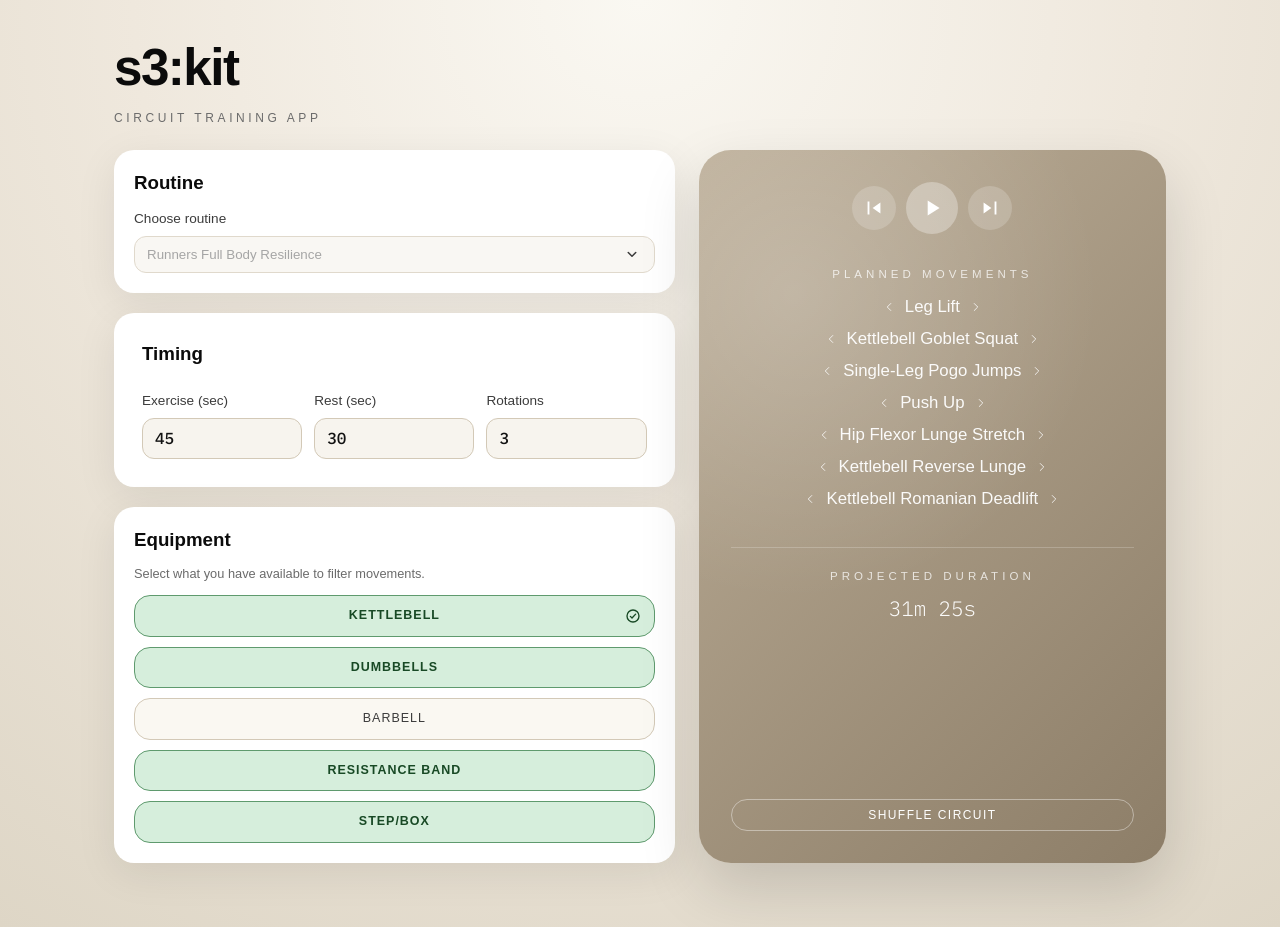
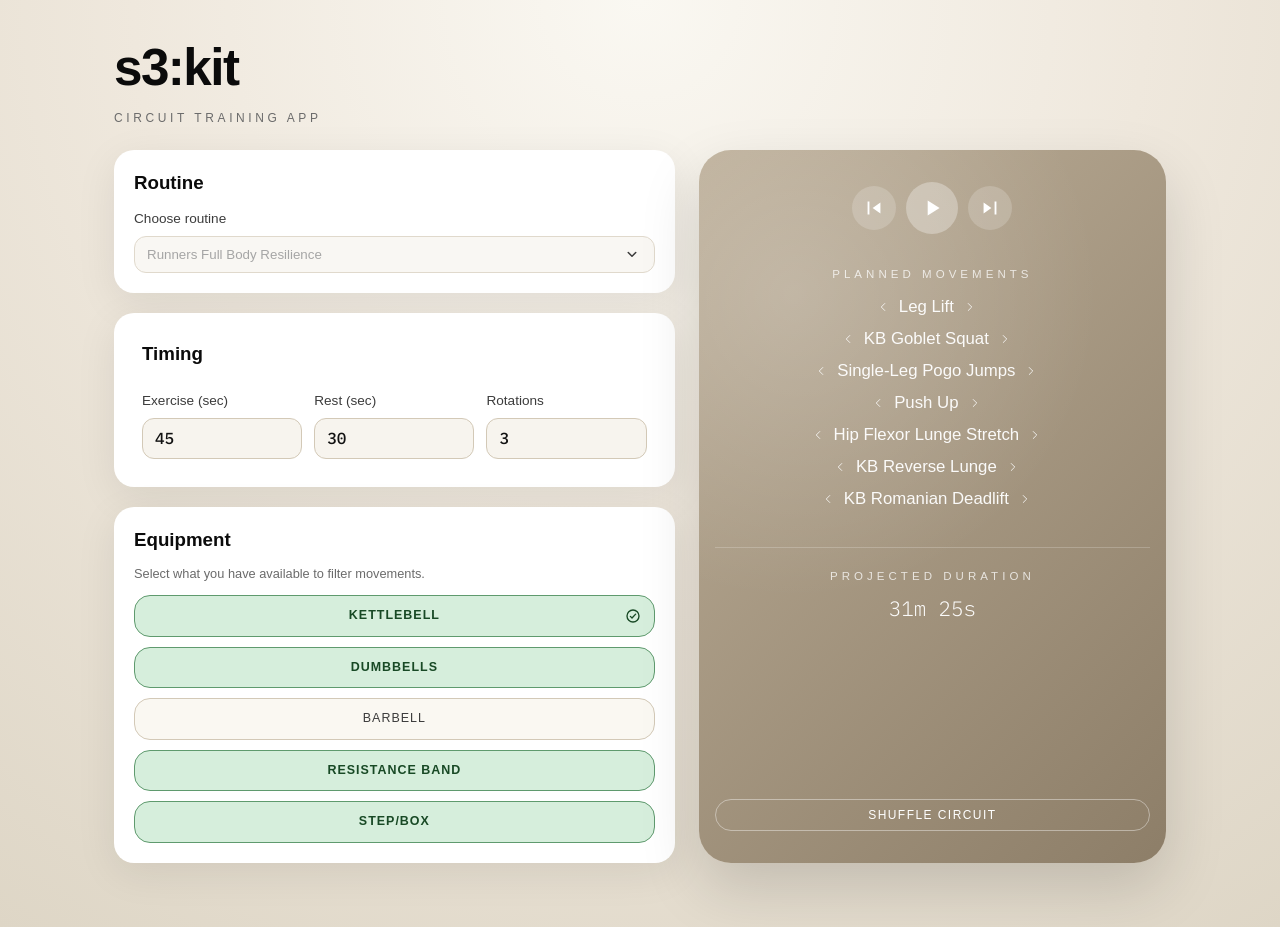
Before and after one commit to robgriffin247/circuits, a React (Vite) app in the folder web/: page / in a window 1280 px wide. Built offline with nearby package versions, Linux system fonts and the light colour scheme; a web font is replaced by a local one.

Commit message:
card fixes

```diff
--- a/web/movements.yml
+++ b/web/movements.yml
@@ -1,5 +1,5 @@
 barbell_back_squat:
-  - name: Barbell Back Squat
+  - name: Bar Back Squat
     category: knee_strength
     category_name: Knee Strength
     side: false
@@ -14,7 +14,7 @@ bird_dog:
     cues: Alternate opposite arm and leg, keep your hips level, and reach long rather than lifting high.
 
 bulgarian_split_barbell:
-  - name: Barbell Bulgarian Split Squat
+  - name: Bar Bulgarian Split Squat
     category: knee_stability
     category_name: Knee Stability
     side: true
@@ -22,7 +22,7 @@ bulgarian_split_barbell:
     cues: Set the bar across your upper back, keep your torso quiet, and complete all reps on one leg before changing sides.
 
 bulgarian_split_bodyweight:
-  - name: Bodyweight Bulgarian Split Squat
+  - name: Bulgarian Split Squat
     category: knee_stability
     category_name: Knee Stability
     side: true
@@ -30,7 +30,7 @@ bulgarian_split_bodyweight:
     cues: Rear foot elevated, front shin mostly vertical, and finish all reps on one side before switching.
 
 bulgarian_split_dumbbell:
-  - name: Dumbbell Bulgarian Split Squat
+  - name: DB Bulgarian Split Squat
     category: knee_stability
     category_name: Knee Stability
     side: true
@@ -38,7 +38,7 @@ bulgarian_split_dumbbell:
     cues: Hold one dumbbell in the hand opposite the front leg, move slowly on the way down, and finish one side before switching.
 
 bulgarian_split_kettlebell:
-  - name: Kettlebell Bulgarian Split Squat
+  - name: KB Bulgarian Split Squat
     category: knee_stability
     category_name: Knee Stability
     side: true
@@ -53,7 +53,7 @@ dead_bug:
     cues: Alternate opposite arm and leg, press your lower back into the floor, and move slowly enough that nothing shifts.
 
 deadlift_barbell:
-  - name: Barbell Deadlift
+  - name: Bar Deadlift
     category: posterior_chain_strength
     category_name: Posterior Chain Strength
     side: false
@@ -61,14 +61,14 @@ deadlift_barbell:
     cues: Set the bar over mid-foot, pull the slack out first, and drive through the floor while keeping the bar close.
 
 deadlift_bodyweight:
-  - name: Bodyweight Hinge
+  - name: Hinge
     category: posterior_chain_strength
     category_name: Posterior Chain Strength
     side: false
     cues: Hinge at the hips, keep your back flat, and load the hamstrings before standing tall.
 
 deadlift_dumbbell:
-  - name: Dumbbell Deadlift
+  - name: DB Deadlift
     category: posterior_chain_strength
     category_name: Posterior Chain Strength
     side: false
@@ -76,7 +76,7 @@ deadlift_dumbbell:
     cues: Hold a dumbbell in each hand at your sides, keep them close to your legs, and stand tall without shrugging.
 
 deadlift_kettlebell:
-  - name: Kettlebell Deadlift
+  - name: KB Deadlift
     category: posterior_chain_strength
     category_name: Posterior Chain Strength
     side: false
@@ -91,7 +91,7 @@ glute_bridge:
     cues: Drive through the heels, squeeze the glutes at the top, and avoid arching the lower back.
 
 glute_bridge_dumbbell:
-  - name: Dumbbell Glute Bridge
+  - name: DB Glute Bridge
     category: hip_mobility
     category_name: Hip Mobility
     side: false
@@ -99,7 +99,7 @@ glute_bridge_dumbbell:
     cues: Rest the dumbbell horizontally across the hips, keep the ribs down, and squeeze hard at the top.
 
 glute_bridge_kettlebell:
-  - name: Kettlebell Glute Bridge
+  - name: KB Glute Bridge
     category: hip_mobility
     category_name: Hip Mobility
     side: false
@@ -107,7 +107,7 @@ glute_bridge_kettlebell:
     cues: Rest the kettlebell across the hips, pin it in place with your hands, and drive straight up through the heels.
 
 goblet_squat_dumbbell:
-  - name: Dumbbell Goblet Squat
+  - name: DB Goblet Squat
     category: knee_strength
     category_name: Knee Strength
     side: false
@@ -115,7 +115,7 @@ goblet_squat_dumbbell:
     cues: Hold one dumbbell vertically at your chest in a goblet position, keep the load close, and drive up through the whole foot.
 
 goblet_squat_kettlebell:
-  - name: Kettlebell Goblet Squat
+  - name: KB Goblet Squat
     category: knee_strength
     category_name: Knee Strength
     side: false
@@ -180,7 +180,7 @@ push_up:
     cues: Hands just outside shoulder width, body rigid from head to heel, and lower under control.
 
 rdl_barbell:
-  - name: Barbell Romanian Deadlift
+  - name: Bar Romanian Deadlift
     category: posterior_chain_strength
     category_name: Posterior Chain Strength
     side: false
@@ -188,14 +188,14 @@ rdl_barbell:
     cues: Hold the bar in your hands, unlock the knees, push the hips back, and keep the lats tight the whole rep.
 
 rdl_bodyweight:
-  - name: Bodyweight Romanian Deadlift
+  - name: Romanian Deadlift
     category: posterior_chain_strength
     category_name: Posterior Chain Strength
     side: false
     cues: Soft bend in the knees, push the hips back, and stop when the hamstrings are fully loaded.
 
 rdl_dumbbell:
-  - name: Dumbbell Romanian Deadlift
+  - name: DB Romanian Deadlift
     category: posterior_chain_strength
     category_name: Posterior Chain Strength
     side: false
@@ -203,7 +203,7 @@ rdl_dumbbell:
     cues: Hold a dumbbell in each hand at your sides, slide them down the thighs, and return once the hamstrings are loaded.
 
 rdl_kettlebell:
-  - name: Kettlebell Romanian Deadlift
+  - name: KB Romanian Deadlift
     category: posterior_chain_strength
     category_name: Posterior Chain Strength
     side: false
@@ -211,7 +211,7 @@ rdl_kettlebell:
     cues: Hold the kettlebell with both hands in front of you, keep it close, and reach the hips back without rounding.
 
 reverse_lunge_barbell:
-  - name: Barbell Reverse Lunge
+  - name: Bar Reverse Lunge
     category: knee_stability
     category_name: Knee Stability
     side: false
@@ -219,14 +219,14 @@ reverse_lunge_barbell:
     cues: Keep the bar on your upper back, alternate sides rep to rep, and stay upright as you step back.
 
 reverse_lunge_bodyweight:
-  - name: Bodyweight Reverse Lunge
+  - name: Reverse Lunge
     category: knee_stability
     category_name: Knee Stability
     side: false
     cues: Alternate sides rep to rep, step back with control, and keep the front knee tracking over the foot.
 
 reverse_lunge_dumbbell:
-  - name: Dumbbell Reverse Lunge
+  - name: DB Reverse Lunge
     category: knee_stability
     category_name: Knee Stability
     side: false
@@ -234,7 +234,7 @@ reverse_lunge_dumbbell:
     cues: Alternate sides rep to rep while holding one dumbbell in the hand opposite the front leg for each rep.
 
 reverse_lunge_kettlebell:
-  - name: Kettlebell Reverse Lunge
+  - name: KB Reverse Lunge
     category: knee_stability
     category_name: Knee Stability
     side: false
@@ -242,7 +242,7 @@ reverse_lunge_kettlebell:
     cues: Alternate sides rep to rep while holding one kettlebell in the hand opposite the front leg for each rep.
 
 single_arm_row_dumbbell:
-  - name: Single Arm Dumbbell Row
+  - name: Single Arm DB Row
     category: upper_back_strength
     category_name: Upper Back Strength
     side: true
@@ -250,7 +250,7 @@ single_arm_row_dumbbell:
     cues: Brace with the free hand on your thigh or a bench, drive the elbow back, and finish one side before switching.
 
 single_arm_row_kettlebell:
-  - name: Single Arm Kettlebell Row
+  - name: Single Arm KB Row
     category: upper_back_strength
     category_name: Upper Back Strength
     side: true
@@ -287,7 +287,7 @@ single_leg_pogos:
     cues: Minimal knee bend, stay stiff through the ankle, and complete one side before switching.
 
 squat_bodyweight:
-  - name: Bodyweight Squat
+  - name: Squat
     category: knee_strength
     category_name: Knee Strength
     side: false
@@ -301,7 +301,7 @@ squat_jump:
     cues: Load through the hips, explode vertically, and land softly with bent knees so you absorb the landing.
 
 step_up_bodyweight:
-  - name: Bodyweight Step Up
+  - name: Step Up
     category: knee_strength
     category_name: Knee Strength
     side: true
@@ -309,7 +309,7 @@ step_up_bodyweight:
     cues: Complete one side before switching, drive through the heel of the top leg, and do not push off the floor.
 
 step_up_dumbbell:
-  - name: Dumbbell Step Up
+  - name: DB Step Up
     category: knee_strength
     category_name: Knee Strength
     side: true
@@ -317,7 +317,7 @@ step_up_dumbbell:
     cues: Hold one dumbbell in the hand opposite the working leg, control the lowering phase, and switch sides only after the set.
 
 step_up_kettlebell:
-  - name: Kettlebell Step Up
+  - name: KB Step Up
     category: knee_strength
     category_name: Knee Strength
     side: true
@@ -325,7 +325,7 @@ step_up_kettlebell:
     cues: Hold one kettlebell in the hand opposite the working leg, stay tall, and make the top leg do the work.
 
 touchdown_squat_bodyweight:
-  - name: Bodyweight Touchdown Squat
+  - name: Touchdown Squat
     category: knee_stability
     category_name: Knee Stability
     side: true
@@ -333,7 +333,7 @@ touchdown_squat_bodyweight:
     cues: Tap the heel lightly to the box, keep the working knee tracking out, and finish one side before switching.
 
 touchdown_squat_dumbbell:
-  - name: Dumbbell Touchdown Squat
+  - name: DB Touchdown Squat
     category: knee_stability
     category_name: Knee Stability
     side: true
@@ -341,7 +341,7 @@ touchdown_squat_dumbbell:
     cues: Hold one dumbbell in the hand opposite the working leg, control the descent, and switch sides after the set.
 
 touchdown_squat_kettlebell:
-  - name: Kettlebell Touchdown Squat
+  - name: KB Touchdown Squat
     category: knee_stability
     category_name: Knee Stability
     side: true
--- a/web/src/style.css
+++ b/web/src/style.css
@@ -139,6 +139,8 @@ main {
 
 .panel.idle {
   background: linear-gradient(135deg, #bcae98 0%, #8d7e68 100%);
+  padding-left: 16px;
+  padding-right: 16px;
 }
 
 .panel.finished {
@@ -160,6 +162,7 @@ main {
   flex-direction: column;
   min-width: 0;
   align-items: center;
+  width: 100%;
 }
 
 .planned {
@@ -169,6 +172,7 @@ main {
   width: 100%;
   align-items: center;
   text-align: center;
+  padding-inline: 0;
 }
 
 .planned-list {
@@ -182,6 +186,12 @@ main {
   list-style: none;
   align-items: center;
   width: 100%;
+  max-height: 220px;
+  overflow-y: auto;
+  scrollbar-gutter: stable;
+  scrollbar-width: thin;
+  scrollbar-color: rgba(255, 255, 255, 0.45) rgba(255, 255, 255, 0.08);
+  padding-right: 2px;
 }
 
 .planned-item {
@@ -329,6 +339,33 @@ main {
   display: -webkit-box;
   -webkit-line-clamp: 4;
   -webkit-box-orient: vertical;
+}
+
+.planned-list::-webkit-scrollbar,
+.cues::-webkit-scrollbar,
+.finished-list::-webkit-scrollbar {
+  width: 10px;
+}
+
+.planned-list::-webkit-scrollbar-track,
+.cues::-webkit-scrollbar-track,
+.finished-list::-webkit-scrollbar-track {
+  background: rgba(255, 255, 255, 0.08);
+  border-radius: 999px;
+}
+
+.planned-list::-webkit-scrollbar-thumb,
+.cues::-webkit-scrollbar-thumb,
+.finished-list::-webkit-scrollbar-thumb {
+  background: linear-gradient(180deg, rgba(255, 255, 255, 0.65), rgba(255, 255, 255, 0.28));
+  border: 2px solid rgba(255, 255, 255, 0.06);
+  border-radius: 999px;
+}
+
+.planned-list::-webkit-scrollbar-thumb:hover,
+.cues::-webkit-scrollbar-thumb:hover,
+.finished-list::-webkit-scrollbar-thumb:hover {
+  background: linear-gradient(180deg, rgba(255, 255, 255, 0.82), rgba(255, 255, 255, 0.4));
 }
 
 .session-main .timer {
@@ -853,6 +890,11 @@ select {
     height: 640px;
   }
 
+  .panel.idle {
+    padding-left: 14px;
+    padding-right: 14px;
+  }
+
   .panel-content {
     display: flex;
     flex-direction: column;
@@ -868,6 +910,7 @@ select {
   .planned-list {
     text-align: center;
     align-items: center;
+    max-height: 260px;
   }
 
   .columns {
@@ -880,6 +923,17 @@ select {
 
   .group-actions {
     display: flex;
+  }
+
+  .cues {
+    min-height: 6.8em;
+    max-height: 8.8em;
+    overflow-y: auto;
+    scrollbar-gutter: stable;
+    display: block;
+    -webkit-line-clamp: unset;
+    scrollbar-width: thin;
+    scrollbar-color: rgba(255, 255, 255, 0.45) rgba(255, 255, 255, 0.08);
   }
 }
 .panel-controls {
```
